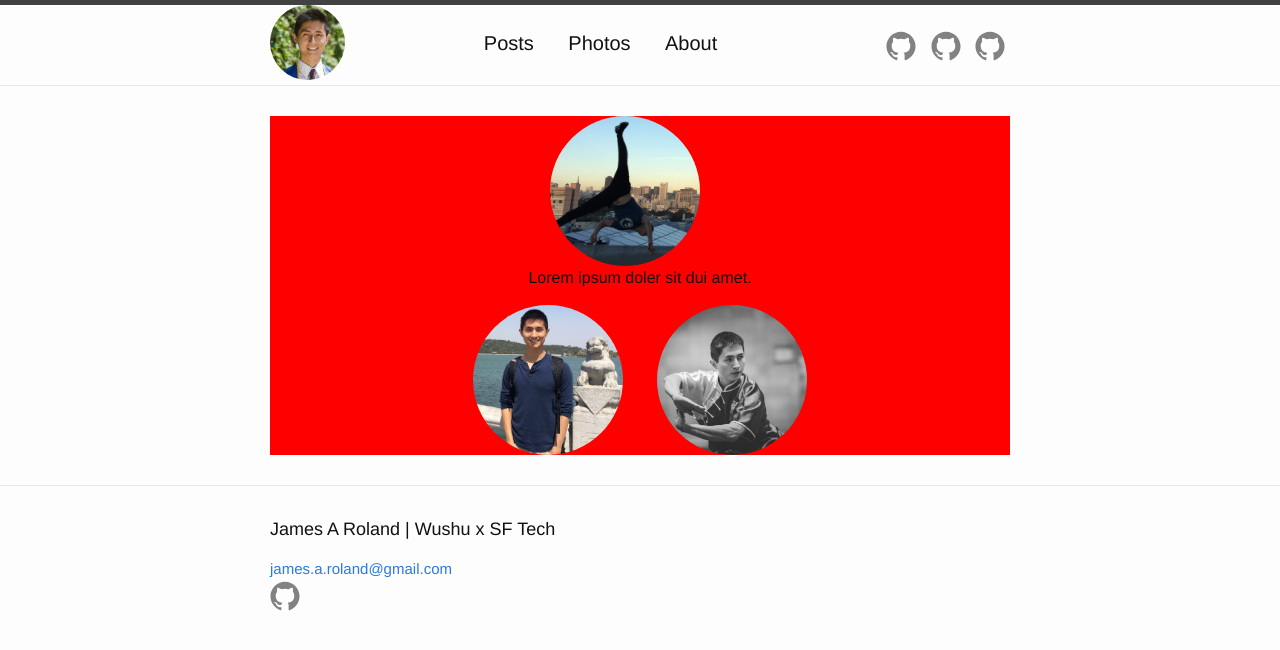
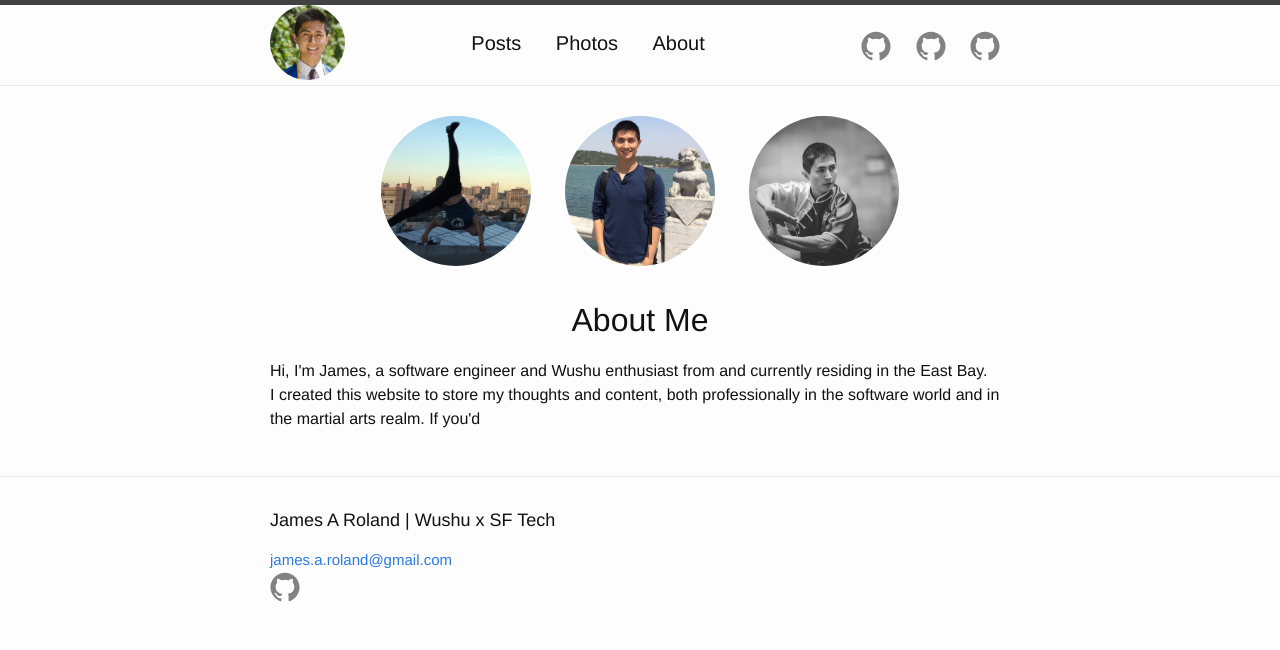
Before and after one commit to james-a-roland/jroland81093.github.io, a Jekyll site: the page built from _pages/03_about.md, in a window 1280 px wide. Shown: the top 650 px of the page. Built offline with Jekyll 4.4.1, drawn with Linux system fonts in a browser that asks for light colours.

Commit message:
About CSS changes

```diff
--- a/_pages/03_about.md
+++ b/_pages/03_about.md
@@ -4,11 +4,15 @@ title: About
 permalink: /about/
 ---
 
-<div class="about-content">
+<div class="about-images">
 	<img class="about-image" src="{{ site.url }}/assets/flip.jpg">
-	<div class="caption-overlay">
-		<p class="caption-overlay-content">Lorem ipsum doler sit dui amet.</p>
-	</div>
 	<img class="about-image" src="{{ site.url }}/assets/lake.jpg">
 	<img class="about-image" src="{{ site.url }}/assets/stance.jpg">
 </div>
+<div class="about-content">
+<h1 class="about-title">About Me</h1>
+<p>
+Hi, I'm James, a software engineer and Wushu enthusiast from and currently residing in the East Bay. <br>
+I created this website to store my thoughts and content, both professionally in the software world and in the martial arts realm. If you'd
+</p>
+</div>
--- a/_sass/_layout.scss
+++ b/_sass/_layout.scss
@@ -46,7 +46,7 @@
 
         // Gaps between nav items, but not on the last one
         &:not(:last-child) {
-            margin-right: 30px;
+            margin-right: $spacing-unit;
         }
     }
 
@@ -56,7 +56,7 @@
         //Gaps between nav items, but not on the last one
         .icon {
             &:not(:last-child) {
-            margin-right: 5px;
+            margin-right: $spacing-unit / 3;
             }
         }
     }
@@ -264,8 +264,7 @@
  * About page
  */
 
-.about-content {
-    background-color: red;
+.about-images {
     text-align: center;
 }
 
@@ -279,7 +278,7 @@
       -ms-transition: all .5s ease;
           transition: all .5s ease;
   &:not(:last-child) {
-            margin-right: 30px;
+            margin-right: $spacing-unit;
   }
 
 }
@@ -288,3 +287,11 @@
     width: 175px;
     height: 175px;
 }
+
+.about-title {
+    text-align:center;
+}
+
+.about-content {
+    margin-top: $spacing-unit;
+}
```
